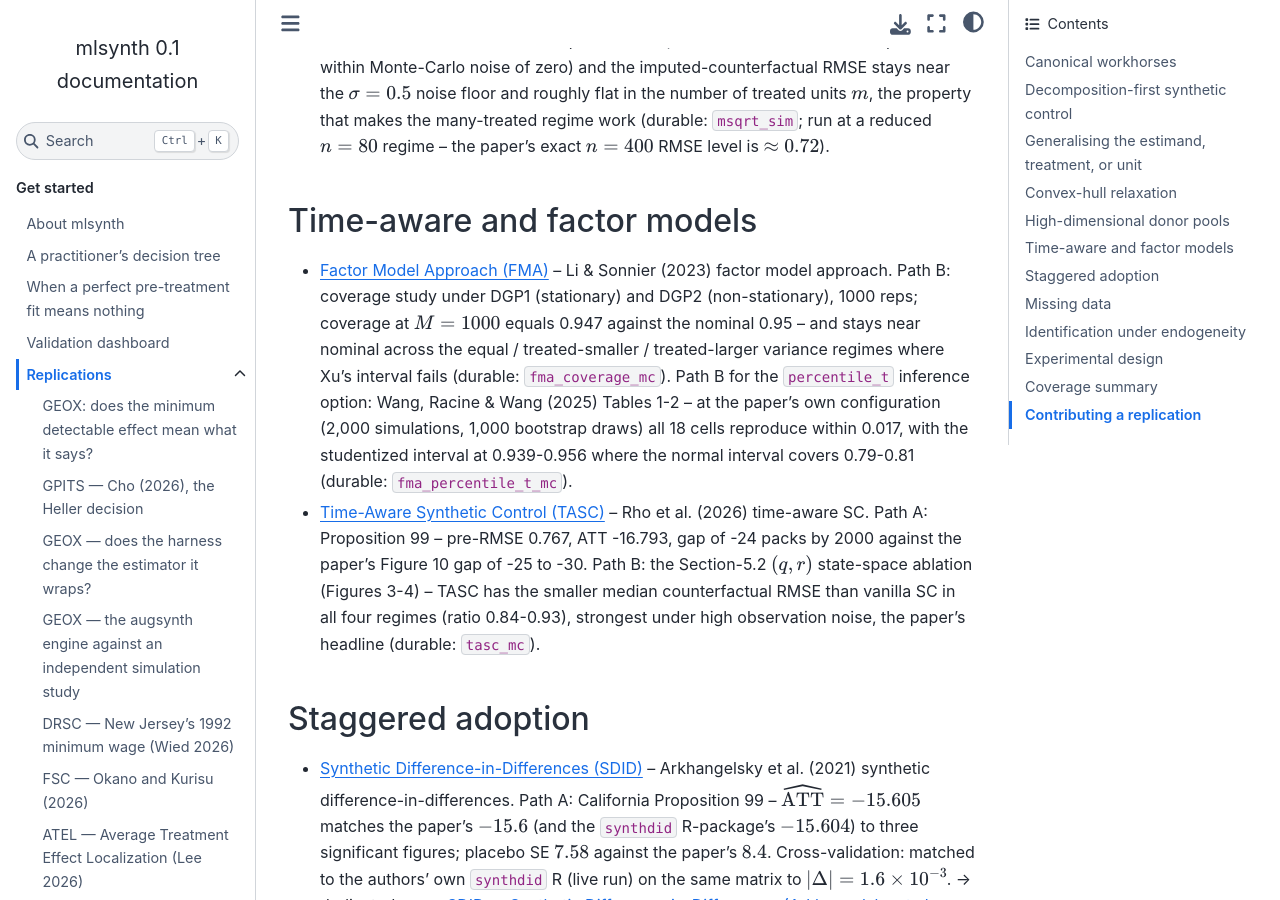
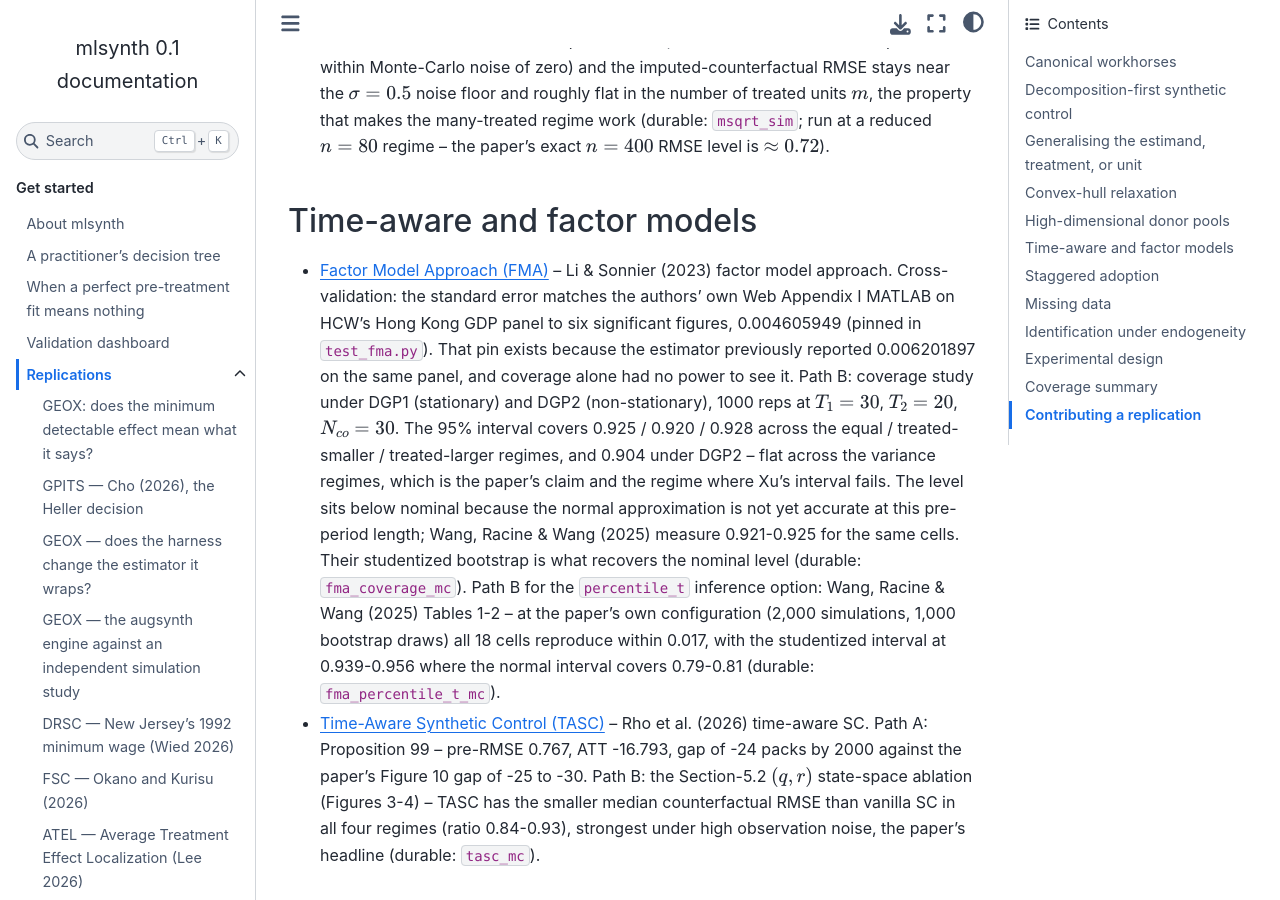
Before and after one commit to jgreathouse9/mlsynth, a Sphinx documentation site: the page built from docs/replications.rst, in a window 1280 px wide and 900 px high, scrolled down 10216 px. Built offline with Sphinx 7.4.7 and the Sphinx Book theme 1.1.4, drawn with Linux system fonts in a browser that asks for light colours; pages that are not in the unit, such as notebooks, are missing from menus.

Commit message:
Re-measure the FMA coverage claim against the corrected interval
docs/replications.rst reported 0.947 against a nominal 0.95, measured
while the variance was inflated by 1.35. Re-run at 1000 reps with the
corrected estimator: 0.925 / 0.920 / 0.928 across the equal /
treated-smaller / treated-larger regimes and 0.904 under DGP2.

The paper's claim survives, because the claim is about flatness across
the variance regimes and not about the level: the three stationary cells
sit within 0.008 of each other. The level is below nominal for the reason
Wang, Racine & Wang give, and their Table 2 measures 0.921-0.925 for the
same cells, which the three stationary numbers land on.

Also records the cross-validation pin, which is the check that had the
power coverage lacked.

Co-Authored-By: Claude Opus 5 <noreply@anthropic.com>
Claude-Session: https://claude.ai/code/session_01GT9juWkWXQDd98vJC4mqj3

```diff
--- a/docs/replications.rst
+++ b/docs/replications.rst
@@ -592,11 +592,21 @@ Time-aware and factor models
 ----------------------------
 
 * :doc:`fma` -- Li & Sonnier (2023) factor model approach.
+  Cross-validation: the standard error matches the authors' own Web
+  Appendix I MATLAB on HCW's Hong Kong GDP panel to six significant
+  figures, 0.004605949 (pinned in ``test_fma.py``). That pin exists
+  because the estimator previously reported 0.006201897 on the same
+  panel, and coverage alone had no power to see it.
   Path B: coverage study under DGP1 (stationary) and DGP2
-  (non-stationary), 1000 reps; coverage at :math:`M = 1000`
-  equals 0.947 against the nominal 0.95 -- and stays near nominal
-  across the equal / treated-smaller / treated-larger variance
-  regimes where Xu's interval fails (durable: ``fma_coverage_mc``).
+  (non-stationary), 1000 reps at :math:`T_1 = 30`, :math:`T_2 = 20`,
+  :math:`N_{co} = 30`. The 95% interval covers 0.925 / 0.920 / 0.928
+  across the equal / treated-smaller / treated-larger regimes, and
+  0.904 under DGP2 -- flat across the variance regimes, which is the
+  paper's claim and the regime where Xu's interval fails. The level
+  sits below nominal because the normal approximation is not yet
+  accurate at this pre-period length; Wang, Racine & Wang (2025)
+  measure 0.921-0.925 for the same cells. Their studentized bootstrap
+  is what recovers the nominal level (durable: ``fma_coverage_mc``).
   Path B for the ``percentile_t`` inference option: Wang, Racine &
   Wang (2025) Tables 1-2 -- at the paper's own configuration (2,000
   simulations, 1,000 bootstrap draws) all 18 cells reproduce within
```
